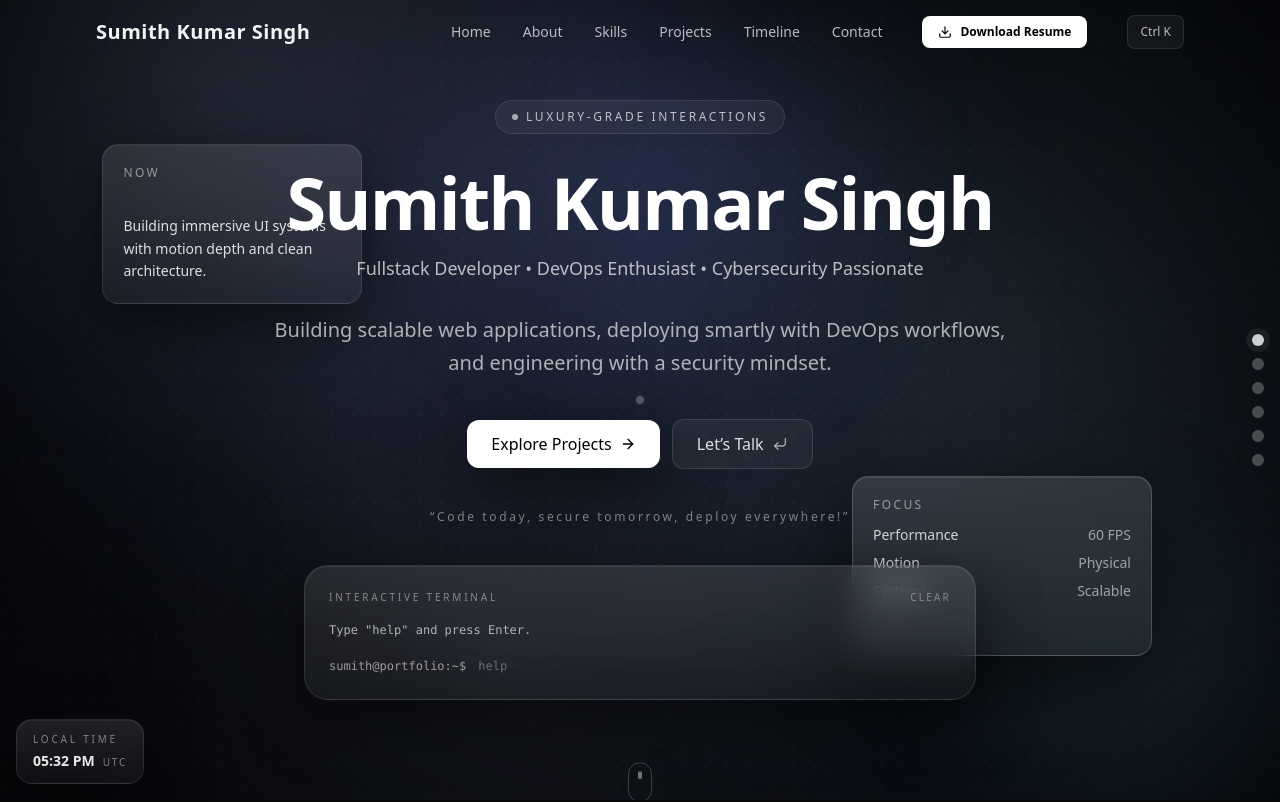
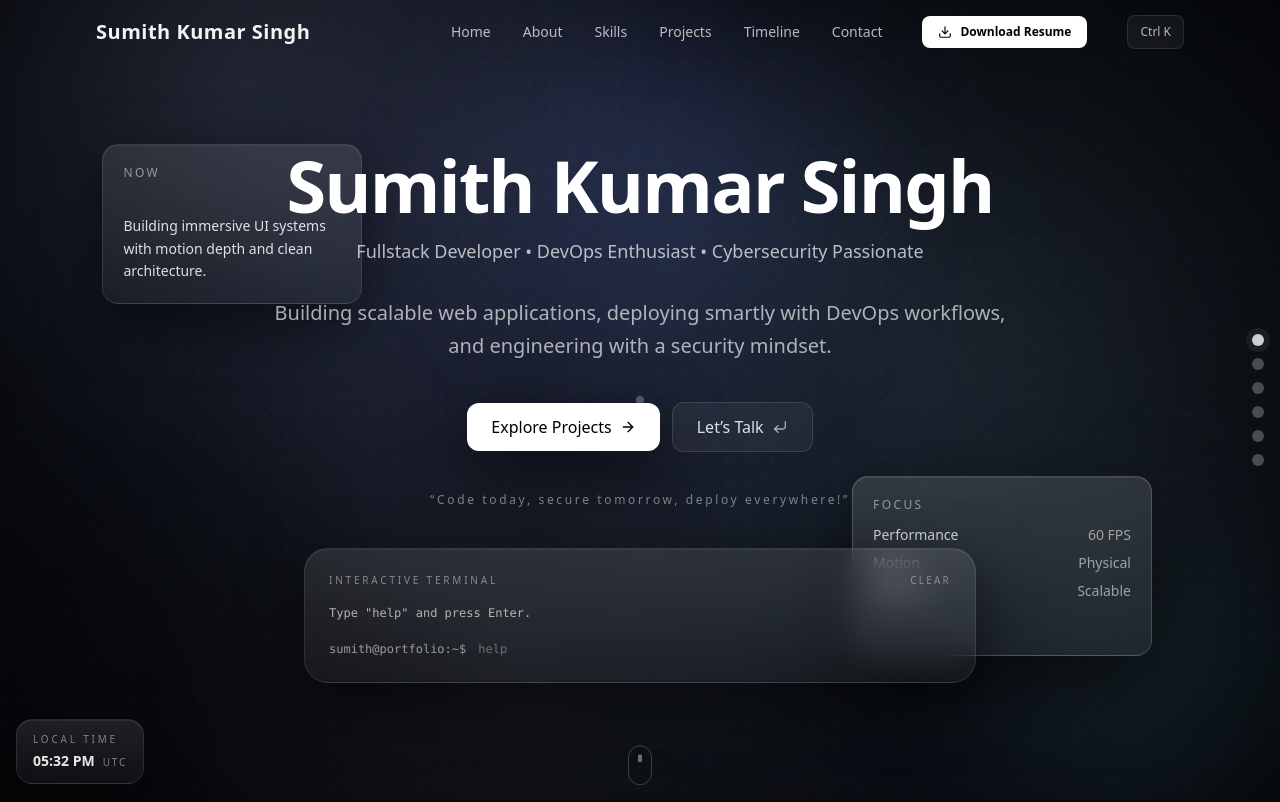
Before and after one commit to sumithkumarsingh2626/portfolio, a Next.js app: page / in a window 1280 px wide. Shown: the top 802 px of the page. Built offline with nearby package versions, Linux system fonts and the light colour scheme.

Commit message:
unwanted removed

```diff
--- a/src/components/Hero.tsx
+++ b/src/components/Hero.tsx
@@ -118,17 +118,7 @@ export function Hero() {
 
       {/* Main content */}
       <div className="relative z-10 max-w-4xl mx-auto text-center">
-        <motion.div
-          initial={{ opacity: 0, y: 14 }}
-          animate={{ opacity: 1, y: 0 }}
-          transition={{ duration: 0.9, ease: [0.22, 1, 0.36, 1] }}
-          className="inline-flex items-center gap-2 rounded-full px-4 py-2 bg-white/5 border border-white/10 backdrop-blur-md"
-        >
-          <span className="h-1.5 w-1.5 rounded-full bg-white/60" />
-          <span className="text-xs tracking-[0.22em] text-white/70">
-            LUXURY-GRADE INTERACTIONS
-          </span>
-        </motion.div>
+
 
         <motion.h1
           initial={{ opacity: 0, y: 22, filter: 'blur(8px)' }}
```
